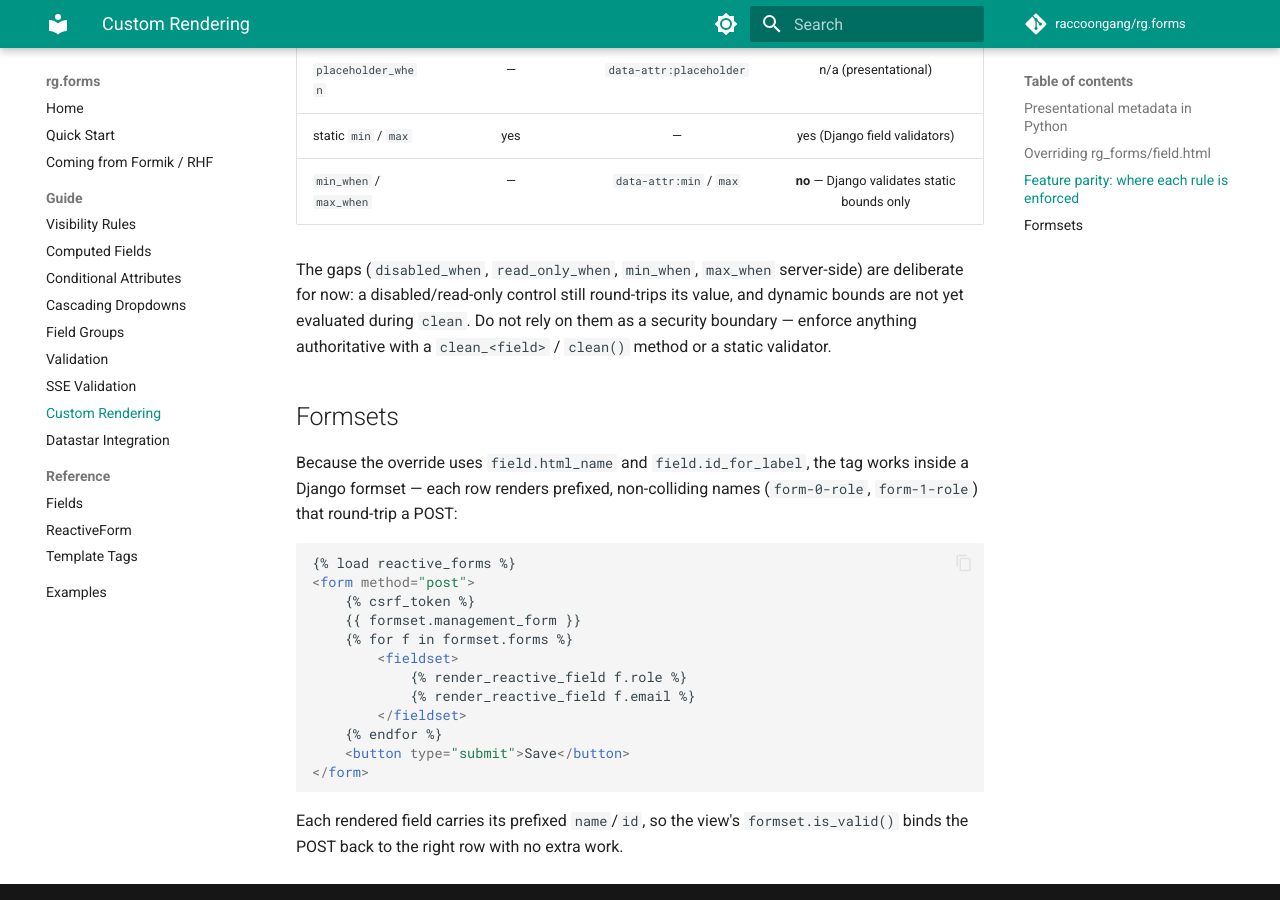
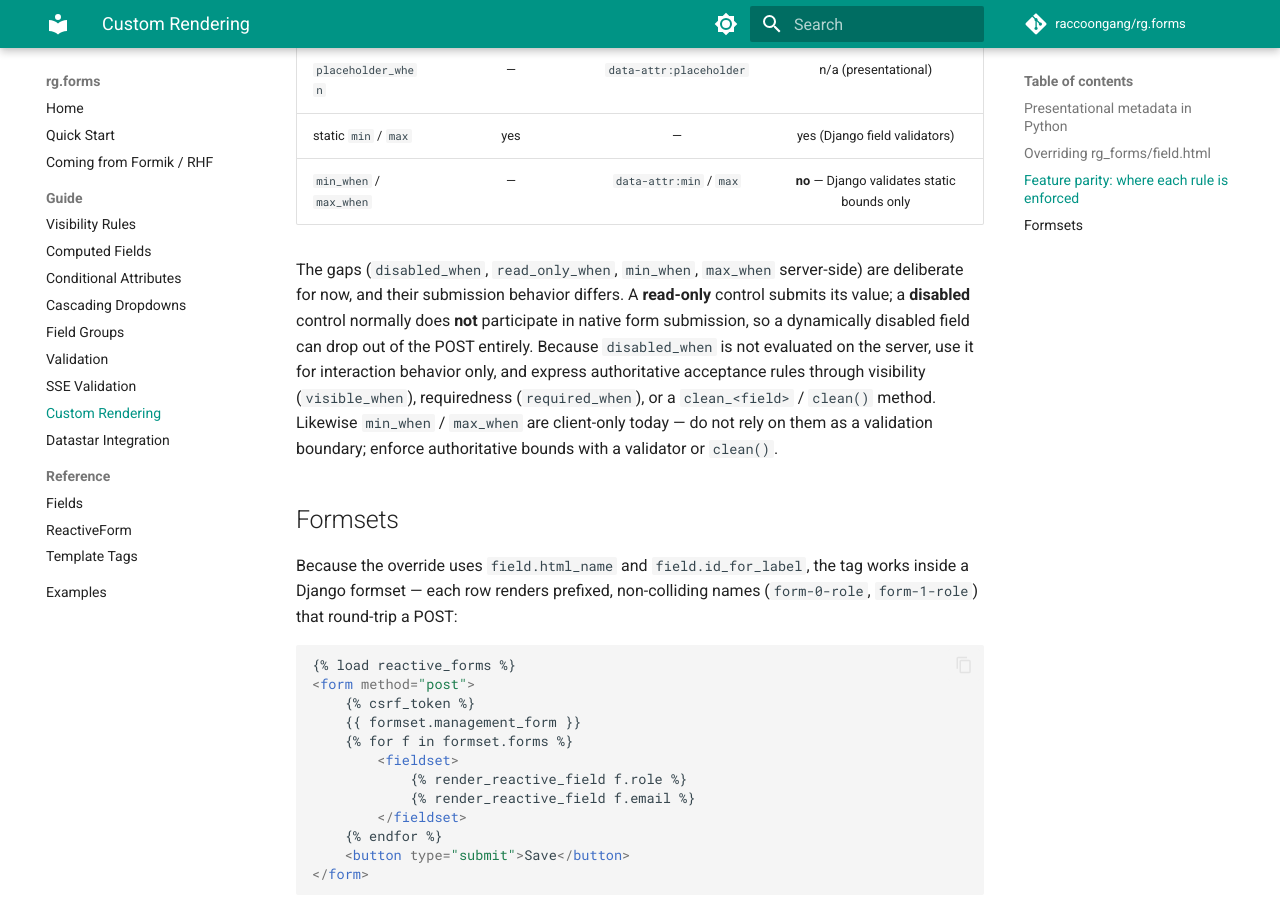
Before and after one commit to raccoongang/rg.forms, an MkDocs documentation site: the page built from docs/guide/custom-rendering.md, in a window 1280 px wide and 900 px high, scrolled down 2726 px. Built offline with MkDocs 1.6.1 and Material for MkDocs 9.7.7, drawn with Linux system fonts in a browser that asks for light colours; comment, search, counter and statistics services are not loaded.

Commit message:
docs: fix disabled/readonly submission note; draft ADR-0002 (expression parity)
- Correct custom-rendering.md: disabled controls normally do NOT submit (only
  read-only do), so disabled_when must not be treated as an authoritative rule.
- Add ADR-0002 (Proposed): canonical client/server expression semantics and
  reactive value normalization. Documents the verified divergences (numeric
  coercion of choice codes, multi-value collapse via .get(), bound/unbound type
  split, checkbox/boolean, null/empty conflation, JS vs Python operators, silent
  failure of invalid expressions) and the decision: field-aware normalization
  anchored to get_signals_json, an explicit supported type set, exact equality/
  operator semantics, a shared client/server conformance fixture, and early
  rejection of invalid expressions via a Django system check.

Co-Authored-By: Claude Opus 4.8 (1M context) <noreply@anthropic.com>

```diff
--- a/docs/guide/custom-rendering.md
+++ b/docs/guide/custom-rendering.md
@@ -125,10 +125,15 @@ submit.
 | `min_when` / `max_when` | — | `data-attr:min` / `max` | **no** — Django validates static bounds only |
 
 The gaps (`disabled_when`, `read_only_when`, `min_when`, `max_when` server-side)
-are deliberate for now: a disabled/read-only control still round-trips its value,
-and dynamic bounds are not yet evaluated during `clean`. Do not rely on them as a
-security boundary — enforce anything authoritative with a `clean_<field>` /
-`clean()` method or a static validator.
+are deliberate for now, and their submission behavior differs. A **read-only**
+control submits its value; a **disabled** control normally does **not**
+participate in native form submission, so a dynamically disabled field can drop
+out of the POST entirely. Because `disabled_when` is not evaluated on the
+server, use it for interaction behavior only, and express authoritative
+acceptance rules through visibility (`visible_when`), requiredness
+(`required_when`), or a `clean_<field>` / `clean()` method. Likewise `min_when`
+/ `max_when` are client-only today — do not rely on them as a validation
+boundary; enforce authoritative bounds with a validator or `clean()`.
 
 ## Formsets
 
```
Also changed, not shown: docs/adr/0002-canonical-expression-semantics.md (added, +148 -0 lines).
